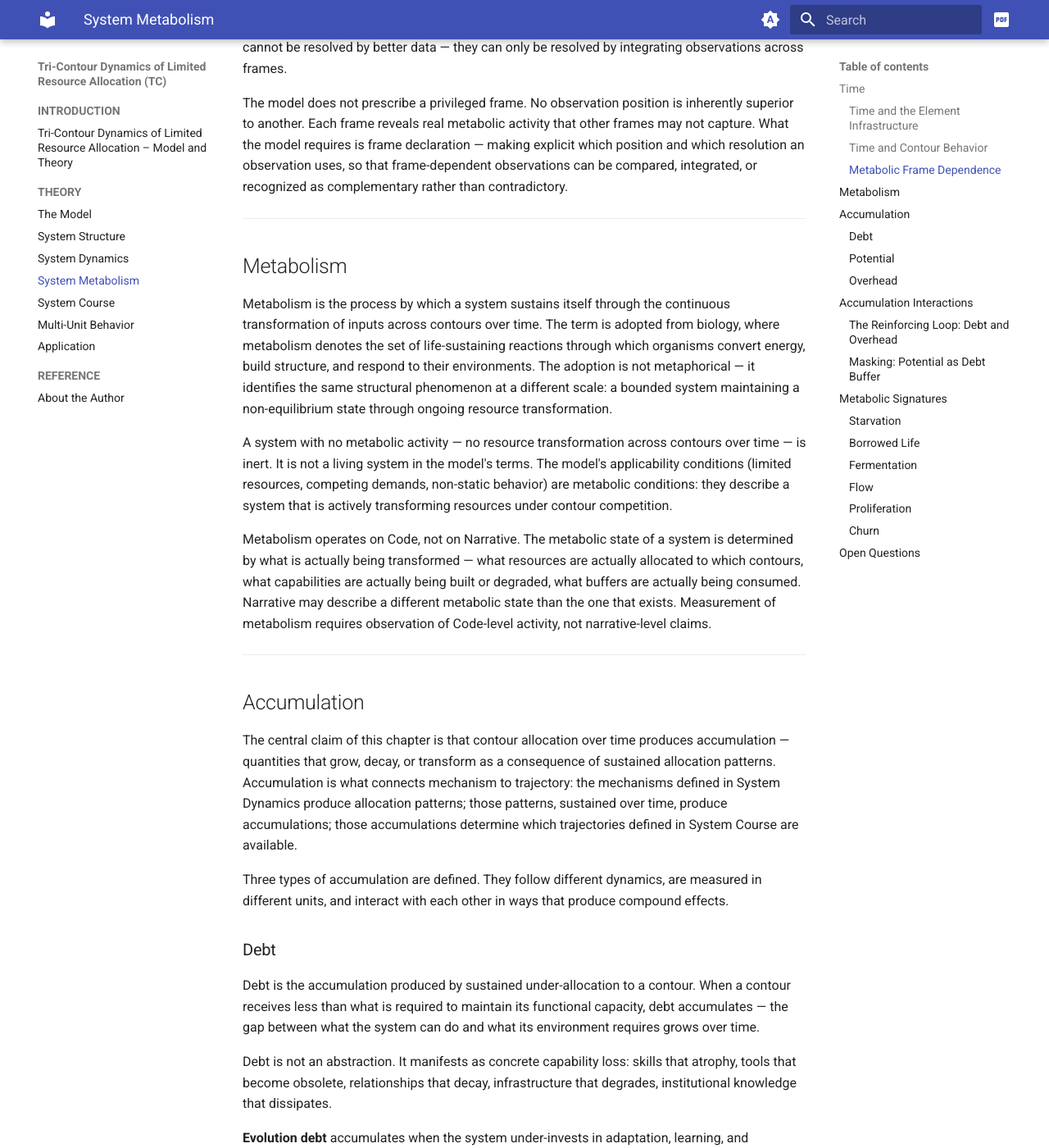
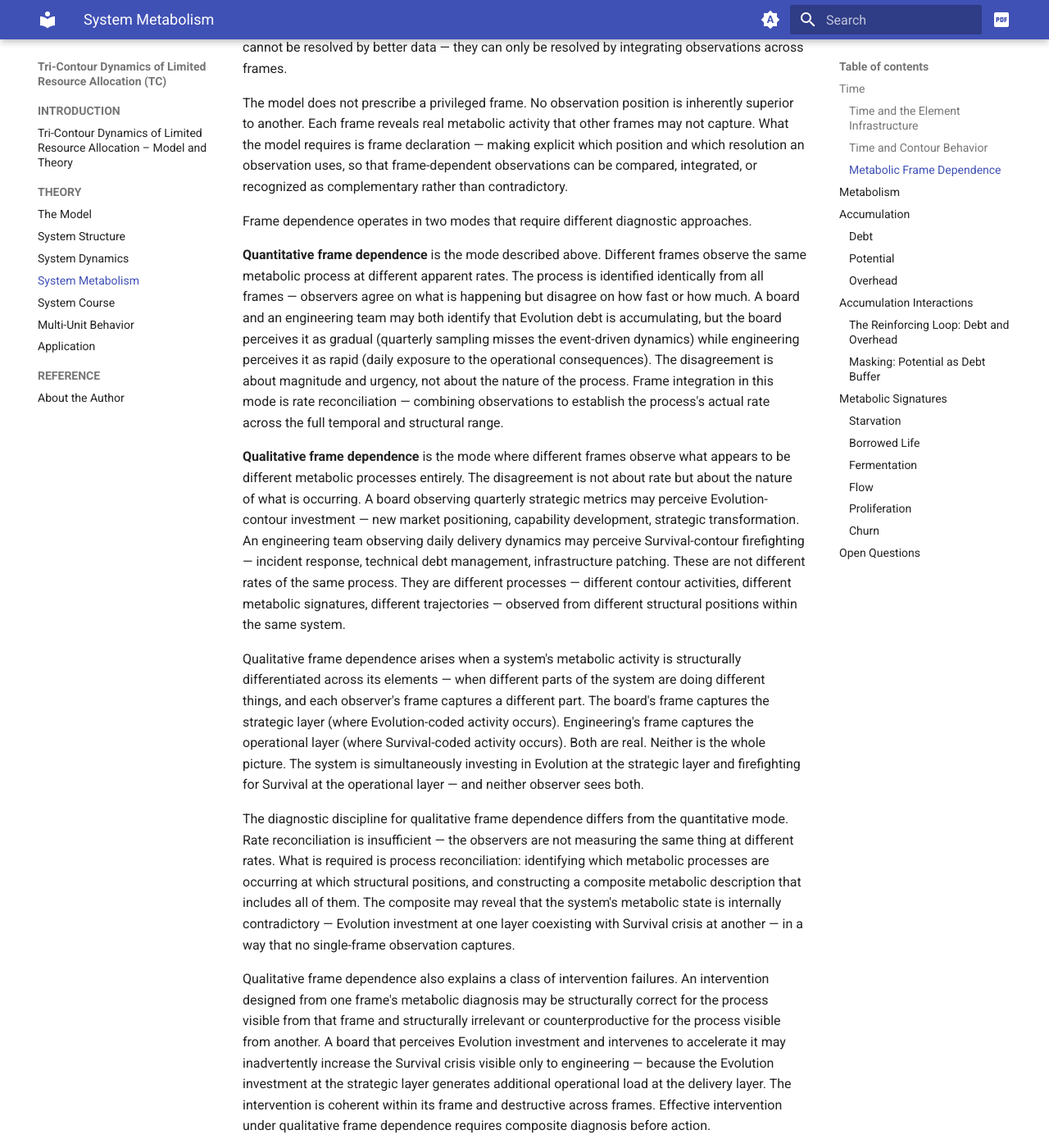
Before and after one commit to vitar/sre, an MkDocs documentation site: the page built from docs/140-system-metabolism.md, in a window 1280 px wide and 1400 px high, scrolled down 4174 px. Shown: the whole window at 82% size. Built offline with MkDocs 1.6.1 and Material for MkDocs 9.7.7, drawn with Linux system fonts in a browser that asks for light colours.

Commit message:
Expand on frame dependence in system metabolism (#9)
Added detailed explanations of quantitative and qualitative frame dependence, including their implications for diagnosis and intervention in metabolic processes.

```diff
--- a/docs/140-system-metabolism.md
+++ b/docs/140-system-metabolism.md
@@ -63,6 +63,18 @@ The model's diagnostic claims — about accumulation, about metabolic signatures
 The model's primary application domain — human organizations — typically operates within frames that are close enough to be treated as shared. Actors within the same organization experience approximately the same temporal flow and have access to overlapping subsets of metabolic activity. Frame dependence becomes consequential when the observation gap between frames is large: board versus engineering, headquarters versus field, investor versus operator. In these cases, frame dependence explains disagreements about system state that cannot be resolved by better data — they can only be resolved by integrating observations across frames.
 
 The model does not prescribe a privileged frame. No observation position is inherently superior to another. Each frame reveals real metabolic activity that other frames may not capture. What the model requires is frame declaration — making explicit which position and which resolution an observation uses, so that frame-dependent observations can be compared, integrated, or recognized as complementary rather than contradictory.
+
+Frame dependence operates in two modes that require different diagnostic approaches.
+
+**Quantitative frame dependence** is the mode described above. Different frames observe the same metabolic process at different apparent rates. The process is identified identically from all frames — observers agree on what is happening but disagree on how fast or how much. A board and an engineering team may both identify that Evolution debt is accumulating, but the board perceives it as gradual (quarterly sampling misses the event-driven dynamics) while engineering perceives it as rapid (daily exposure to the operational consequences). The disagreement is about magnitude and urgency, not about the nature of the process. Frame integration in this mode is rate reconciliation — combining observations to establish the process's actual rate across the full temporal and structural range.
+
+**Qualitative frame dependence** is the mode where different frames observe what appears to be different metabolic processes entirely. The disagreement is not about rate but about the nature of what is occurring. A board observing quarterly strategic metrics may perceive Evolution-contour investment — new market positioning, capability development, strategic transformation. An engineering team observing daily delivery dynamics may perceive Survival-contour firefighting — incident response, technical debt management, infrastructure patching. These are not different rates of the same process. They are different processes — different contour activities, different metabolic signatures, different trajectories — observed from different structural positions within the same system.
+
+Qualitative frame dependence arises when a system's metabolic activity is structurally differentiated across its elements — when different parts of the system are doing different things, and each observer's frame captures a different part. The board's frame captures the strategic layer (where Evolution-coded activity occurs). Engineering's frame captures the operational layer (where Survival-coded activity occurs). Both are real. Neither is the whole picture. The system is simultaneously investing in Evolution at the strategic layer and firefighting for Survival at the operational layer — and neither observer sees both.
+
+The diagnostic discipline for qualitative frame dependence differs from the quantitative mode. Rate reconciliation is insufficient — the observers are not measuring the same thing at different rates. What is required is process reconciliation: identifying which metabolic processes are occurring at which structural positions, and constructing a composite metabolic description that includes all of them. The composite may reveal that the system's metabolic state is internally contradictory — Evolution investment at one layer coexisting with Survival crisis at another — in a way that no single-frame observation captures.
+
+Qualitative frame dependence also explains a class of intervention failures. An intervention designed from one frame's metabolic diagnosis may be structurally correct for the process visible from that frame and structurally irrelevant or counterproductive for the process visible from another. A board that perceives Evolution investment and intervenes to accelerate it may inadvertently increase the Survival crisis visible only to engineering — because the Evolution investment at the strategic layer generates additional operational load at the delivery layer. The intervention is coherent within its frame and destructive across frames. Effective intervention under qualitative frame dependence requires composite diagnosis before action.
 
 ---
 
```
